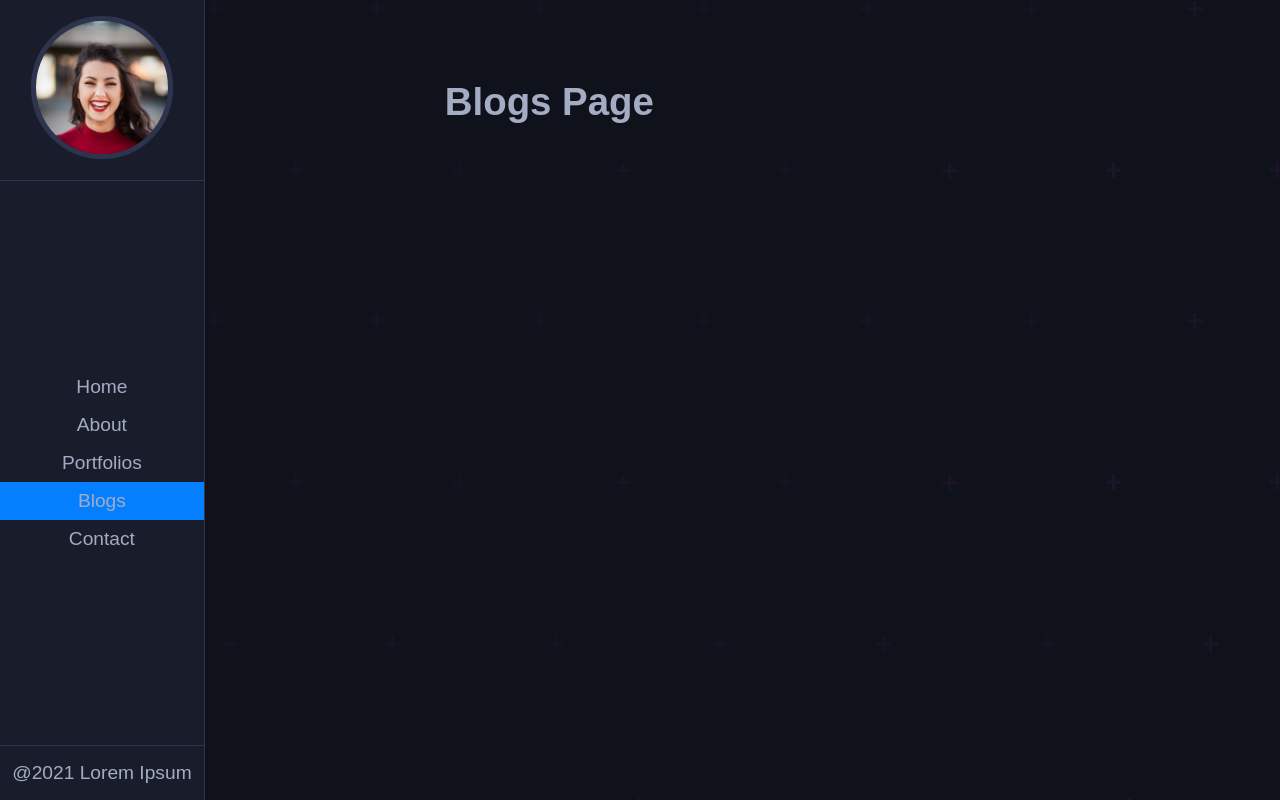
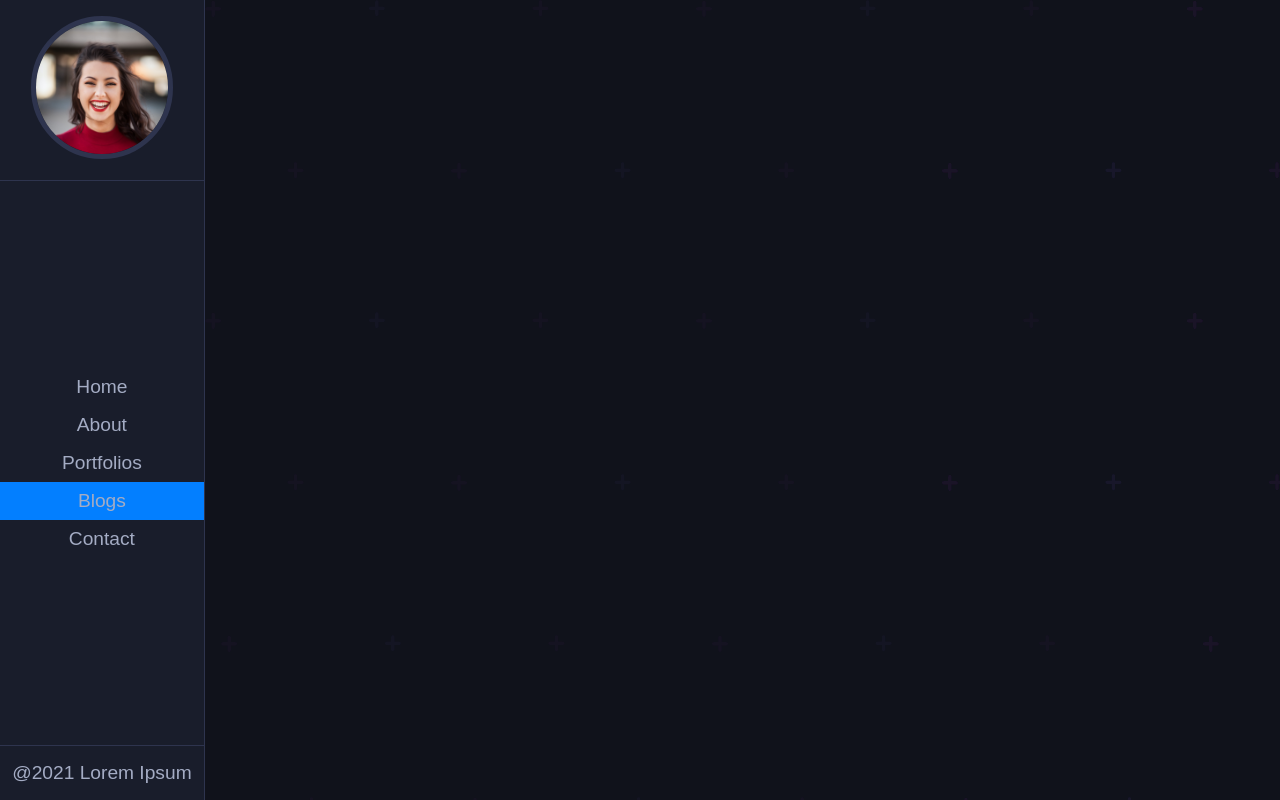
Before and after one commit to shafeenashaikh/React-Portfolio, a React (Create React App) app: page /blogs in a window 1280 px wide. Built offline with nearby package versions, Linux system fonts and the light colour scheme; a web font is replaced by a local one.

Commit message:
created BlogPage

```diff
--- a/src/Pages/BlogPage.js
+++ b/src/Pages/BlogPage.js
@@ -1,9 +1,10 @@
-import React from 'react'
+import React from 'react';
+import AllBlogs from '../Components/allBlogs';
 
 function BlogPage() {
     return (
     <div className="BlogsPage">
-        <h1>Blogs Page</h1>
+
     </div>
     )
 }
```
